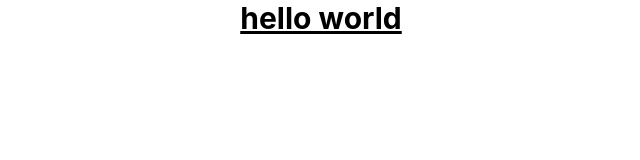
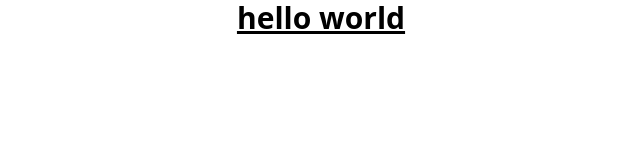
Before and after one commit to samuelmoiwa/rent-a-house-frontend, a React (Create React App) app: page / in a window 1280 px wide. Shown: the top 160 px of the page, without its empty margins (319-959 px from the left). Built offline with nearby package versions, Linux system fonts and the light colour scheme.

Commit message:
fil linters error

```diff
--- a/src/App.js
+++ b/src/App.js
@@ -1,4 +1,3 @@
-import logo from './logo.svg';
 import './App.css';
 
 function App() {
--- a/src/index.css
+++ b/src/index.css
@@ -4,14 +4,5 @@
 
 body {
   margin: 0;
-  font-family: -apple-system, BlinkMacSystemFont, 'Segoe UI', 'Roboto', 'Oxygen',
-    'Ubuntu', 'Cantarell', 'Fira Sans', 'Droid Sans', 'Helvetica Neue',
-    sans-serif;
-  -webkit-font-smoothing: antialiased;
-  -moz-osx-font-smoothing: grayscale;
+  padding: 0;
 }
-
-code {
-  font-family: source-code-pro, Menlo, Monaco, Consolas, 'Courier New',
-    monospace;
-}
--- a/tailwind.config.js
+++ b/tailwind.config.js
@@ -1,10 +1,13 @@
 /** @type {import('tailwindcss').Config} */
 module.exports = {
-  content: [
-    './src/**/*.{js,jsx,ts,tsx}',
-  ],
+  content: ["./src/**/*.{js,jsx,ts,tsx}"],
   theme: {
-    extend: {},
+    extend: {
+      colors: {
+        primary: "#1E90FF",
+        secondary: "#FF6347",
+      },
+    },
   },
   plugins: [],
-}
+};
```
